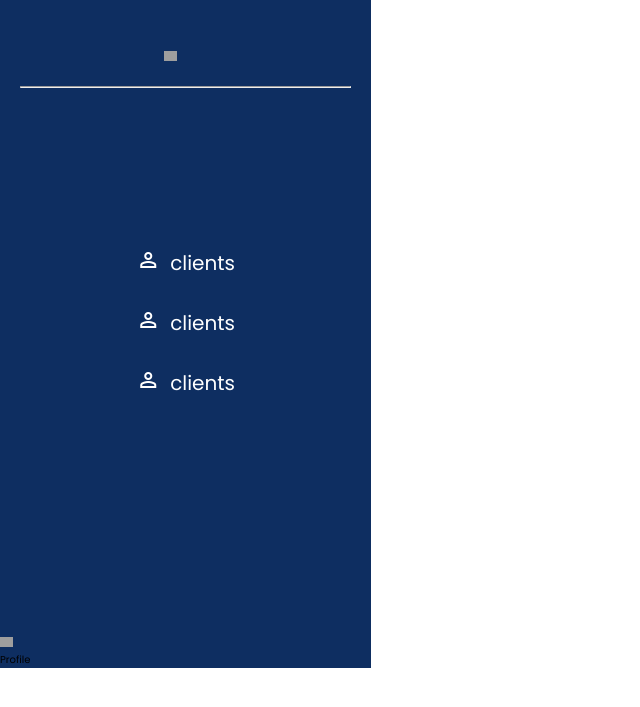
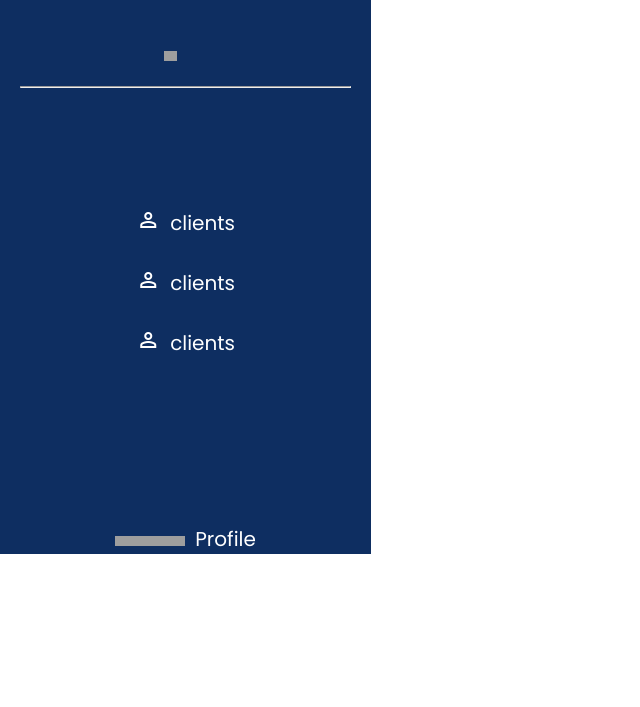
Before and after one commit to JawadElSayed/e-commerce_website, a PHP site: page /selller.html in a window 1280 px wide. Shown: the top 707 px of the page, without its empty margins (0-640 px from the left). Run offline with PHP 8.4, Linux system fonts and the light colour scheme; grey boxes are pictures that could not be loaded.

Commit message:
header section

```diff
--- a/css/seller.css
+++ b/css/seller.css
@@ -39,7 +39,7 @@ html {
     height:50%;
     justify-content: space-evenly;
     align-items: center;
-    padding-top:20vh;
+    padding-top:15vh;
 
 }
 
@@ -57,5 +57,22 @@ hr{
     height:2px;
 }
 .seller-bottom-profile{
-    margin-top:26vh;
+    margin-top:17vh;
+    display:flex;
+    justify-content: center;
+    align-items: center;
+    font-size: 20px;
+    color:white;
 }
+.seller-bottom-profile div{
+    padding-right:10px;
+}
+.seller-bottom-profile img{
+    height:70px;
+    width:70px;
+}
+main{
+    width:71%;
+    height:100%;
+    margin-left:30%;
+}
```
